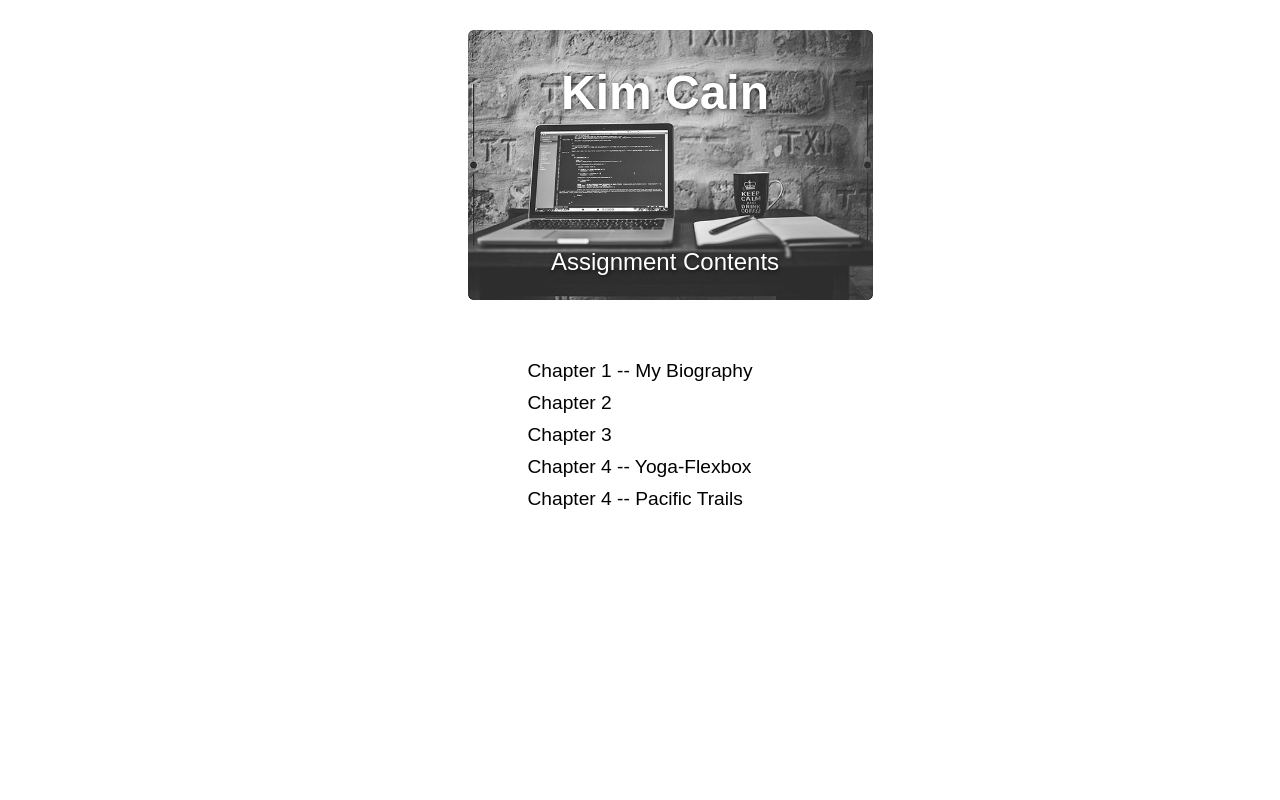
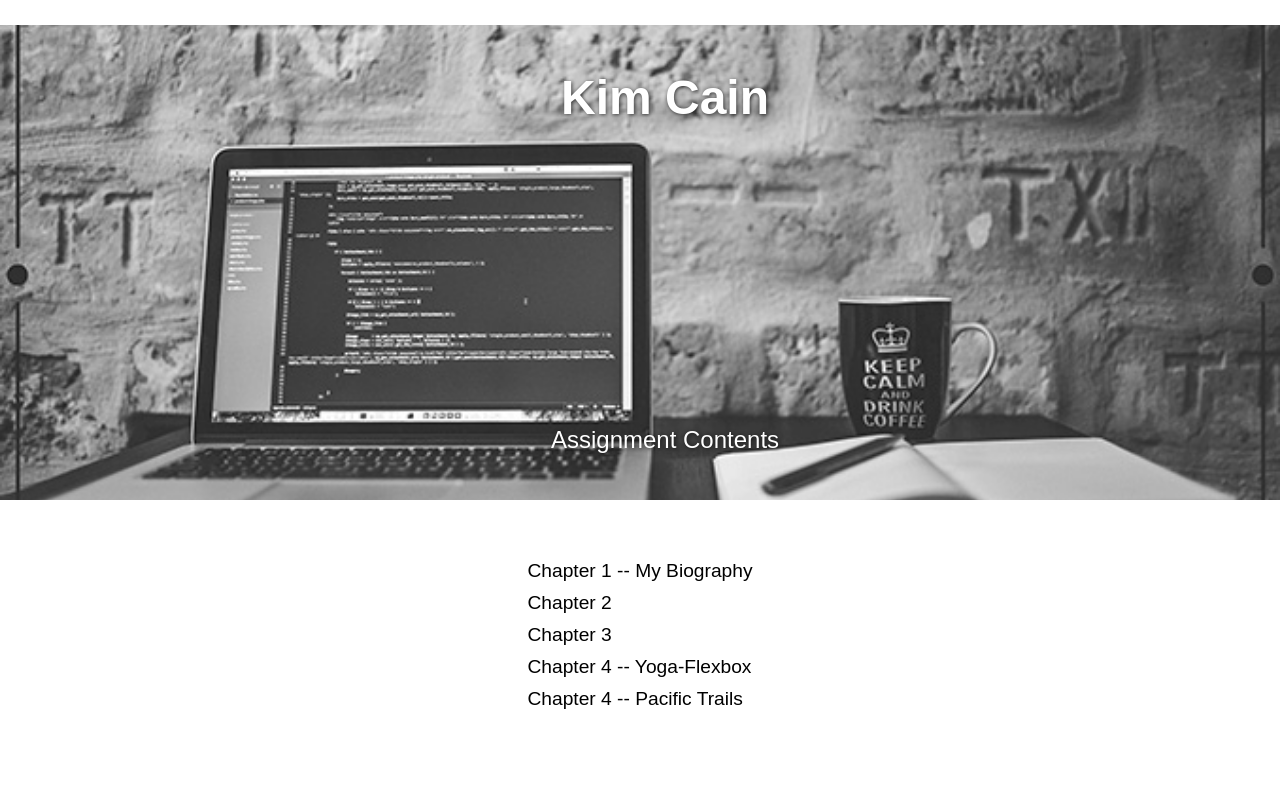
Before and after one commit to motowngal/webd168, a plain HTML site: page index.html in a window 1280 px wide. Drawn offline with Linux system fonts and the light colour scheme.

Commit message:
Add files via upload

```diff
--- a/styles.css
+++ b/styles.css
@@ -6,18 +6,21 @@ body {
 }
 
 .hero {
+  display: flex;
+  justify-content: center; /* Centers child horizontally */
+  align-items: center; /* Optional: centers child vertically */
+  height: 500px; /* or whatever size you want */
   position: relative;
-  width: 100%;
-  height: 300px; /* Adjust the height as needed */
   overflow: hidden;
 }
 
 .hero-image {
   width: 100%;
-  height: 90%;
-  object-fit: contain; /* Cover the entire area */
+  height: 100%;
+  object-fit: cover; /* Cover the entire area */
   object-position: center;
-  padding: 30px;
+  display: block;
+  margin-top: 50px;
 }
 
 .hero-title {
@@ -32,7 +35,7 @@ body {
   flex-direction: column;
   justify-content: space-between;
   align-items: center;
-  padding: 65px 30px 0px 80px;
+  padding: 70px 30px 22px 80px;
   box-sizing: border-box;
   text-shadow: 1px 1px 4px rgba(0, 0, 0, 0.7);
 }
@@ -51,6 +54,8 @@ body {
 .container {
   text-align: center;
   padding-top: 20px;
+  max-width: 1200px;
+  margin: 0 auto;
 }
 
 .card {
@@ -70,7 +75,6 @@ body {
 
 .overlay-text {
   position: absolute;
-  top: 60px;
   left: 0;
   right: 0;
   color: white;
@@ -78,7 +82,7 @@ body {
 }
 
 .overlay-text h1 {
-  margin: 0;
+  margin: 25px auto;
   font-size: 2.5em;
 }
 
```
